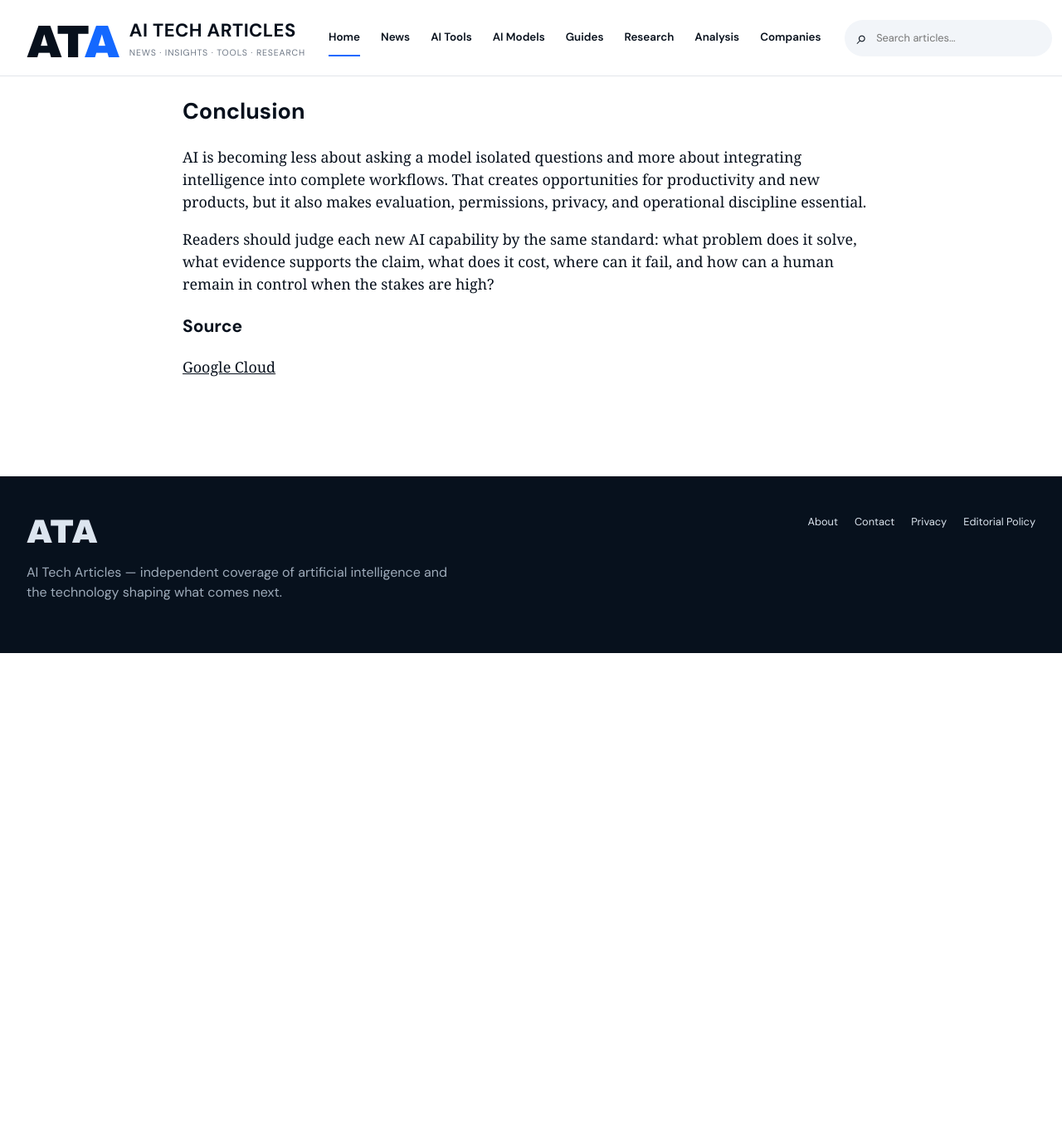
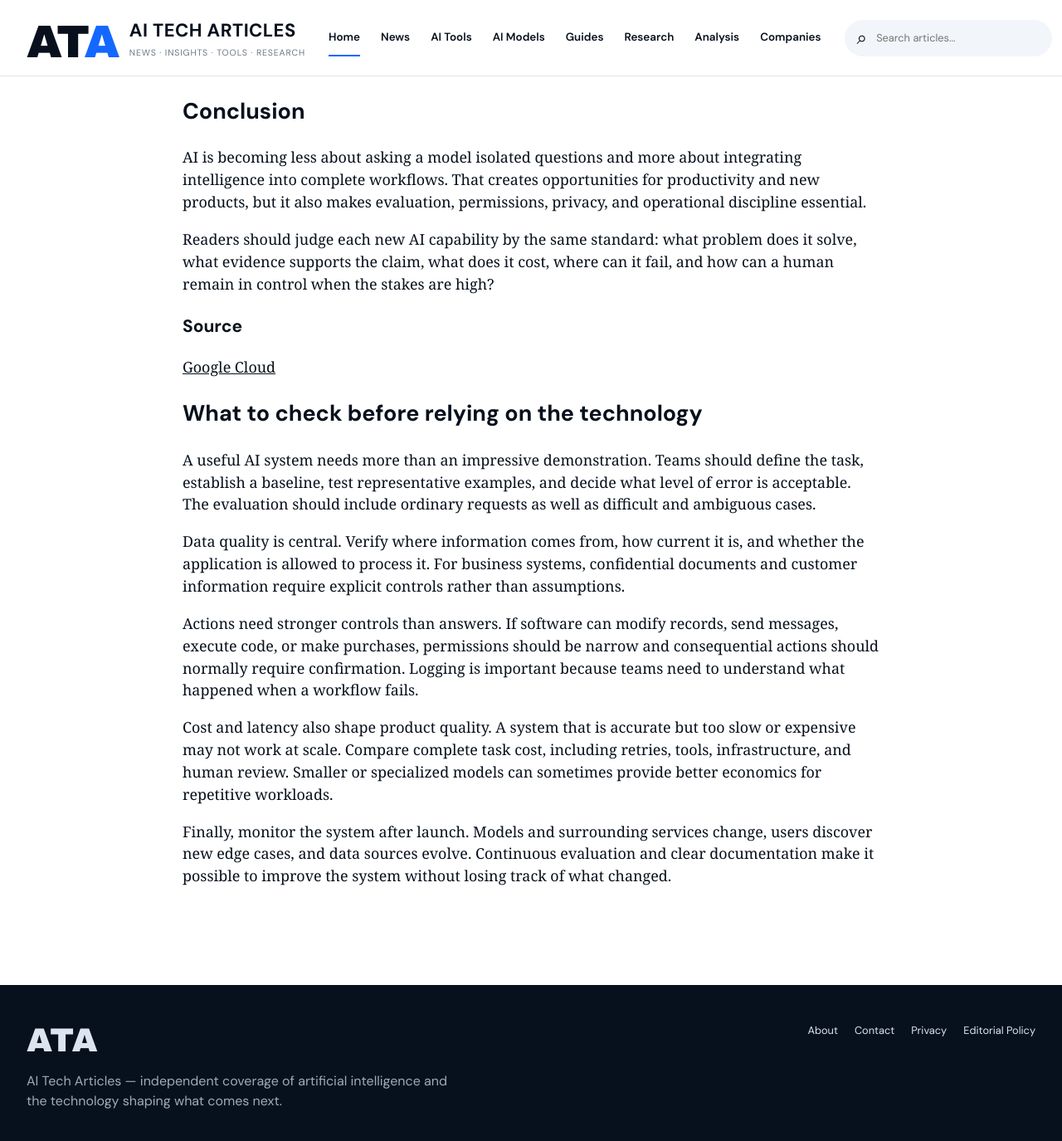
Before and after one commit to todaysnewsai/ChatGPTScope, a Jekyll site: the page built from _posts/2026-10-08-google-gemini-agent.md, in a window 1280 px wide and 1400 px high, scrolled down 3962 px. Shown: the top 1375 px of the window at 83% size. Built offline with Jekyll 4.4.1, drawn with Linux system fonts in a browser that asks for light colours; before the commit the page ends 4749 px from its top, so only the background shows below that.

Commit message:
Expand article

```diff
--- a/_posts/2026-10-08-google-gemini-agent.md
+++ b/_posts/2026-10-08-google-gemini-agent.md
@@ -87,3 +87,16 @@ Readers should judge each new AI capability by the same standard: what problem d
 ### Source
 
 [Google Cloud](https://cloud.google.com/blog/products/ai-machine-learning/welcome-to-gemini-at-work-2026)
+
+
+## What to check before relying on the technology
+
+A useful AI system needs more than an impressive demonstration. Teams should define the task, establish a baseline, test representative examples, and decide what level of error is acceptable. The evaluation should include ordinary requests as well as difficult and ambiguous cases.
+
+Data quality is central. Verify where information comes from, how current it is, and whether the application is allowed to process it. For business systems, confidential documents and customer information require explicit controls rather than assumptions.
+
+Actions need stronger controls than answers. If software can modify records, send messages, execute code, or make purchases, permissions should be narrow and consequential actions should normally require confirmation. Logging is important because teams need to understand what happened when a workflow fails.
+
+Cost and latency also shape product quality. A system that is accurate but too slow or expensive may not work at scale. Compare complete task cost, including retries, tools, infrastructure, and human review. Smaller or specialized models can sometimes provide better economics for repetitive workloads.
+
+Finally, monitor the system after launch. Models and surrounding services change, users discover new edge cases, and data sources evolve. Continuous evaluation and clear documentation make it possible to improve the system without losing track of what changed.
```
